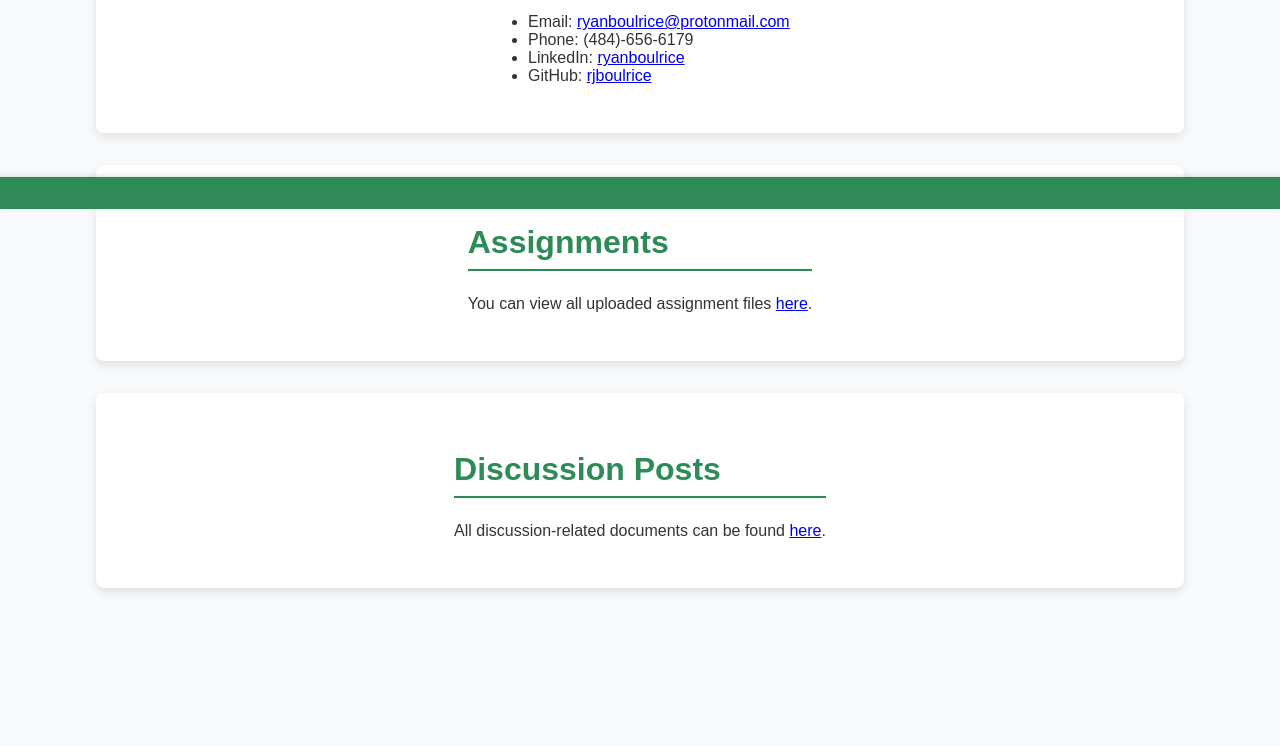
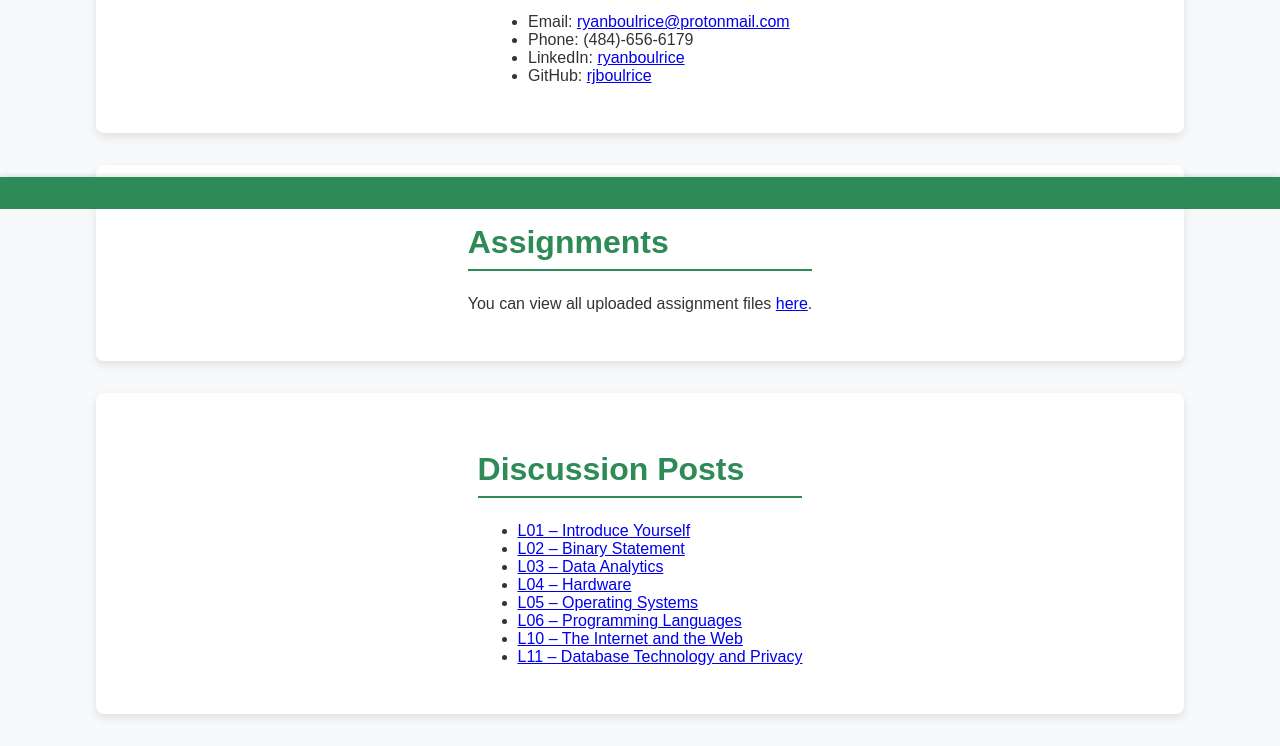
Before and after one commit to rjboulrice/ist110final, a plain HTML site: page index.html in a window 1280 px wide. Shown: the part 591-1337 px from the top of the page. Before the commit the page ends 1211 px from the top, so only its background shows below. Drawn offline with Linux system fonts and the light colour scheme.

Commit message:
Update index.html

```diff
--- a/index.html
+++ b/index.html
@@ -62,7 +62,16 @@
     <div class="container">
         <section class="discussions">
             <h2>Discussion Posts</h2>
-            <p>All discussion-related documents can be found <a href="discussions/" target="_blank">here</a>.</p>
+            <ul>
+                <li><a href="discussions/L01 Discussion - Introduce Yourself and Explain What Interests You Most in IT.docx" target="_blank">L01 – Introduce Yourself</a></li>
+                <li><a href="discussions/L02 Discussion -  Binary Statement.docx" target="_blank">L02 – Binary Statement</a></li>
+                <li><a href="discussions/L03 Discussion Data Analytics.docx" target="_blank">L03 – Data Analytics</a></li>
+                <li><a href="discussions/L04 Discussion - Hardware.docx" target="_blank">L04 – Hardware</a></li>
+                <li><a href="discussions/L05 Discussion - Operating System.docx" target="_blank">L05 – Operating Systems</a></li>
+                <li><a href="discussions/L06 Discussion - Programming Languages.docx" target="_blank">L06 – Programming Languages</a></li>
+                <li><a href="discussions/L10 Discussion- The Internet and the Web.docx" target="_blank">L10 – The Internet and the Web</a></li>
+                <li><a href="discussions/L11 Discussion - Database Technology and Privacy Issues.docx" target="_blank">L11 – Database Technology and Privacy</a></li>
+            </ul>
         </section>
     </div>
 
```
